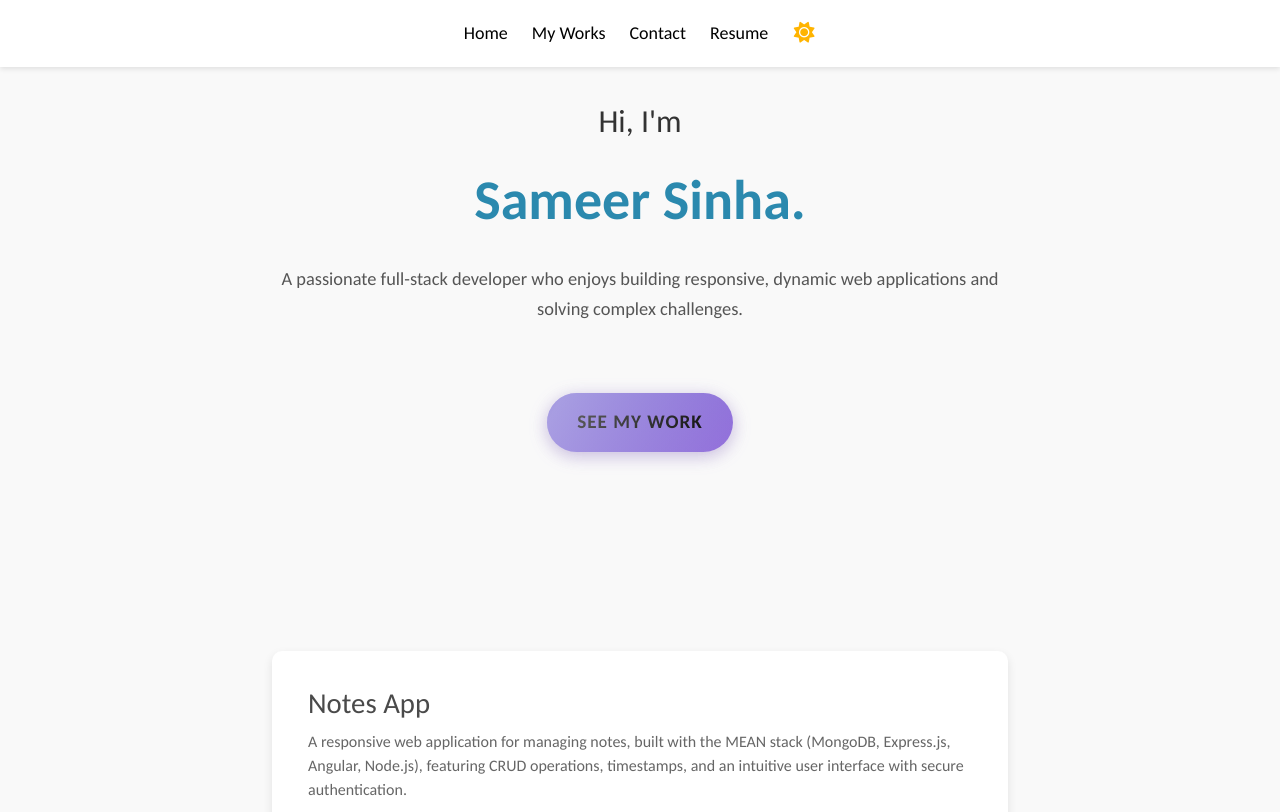
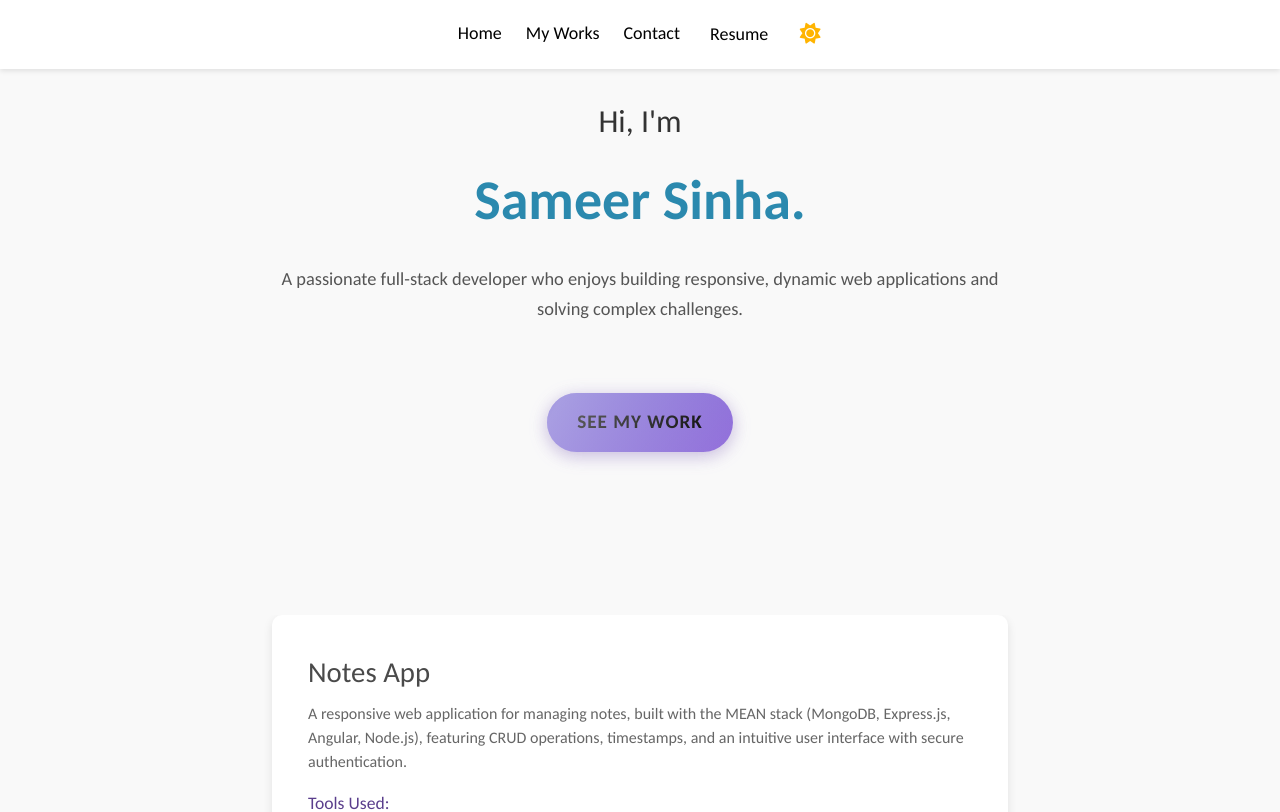
Before and after one commit to sameer882000/portfolio-angular, an Angular app: page / in a window 1280 px wide. Shown: the top 812 px of the page. Built offline with nearby package versions, Linux system fonts and the light colour scheme.

Commit message:
Fixes #123

```diff
--- a/src/app/footer/footer.component.html
+++ b/src/app/footer/footer.component.html
@@ -5,13 +5,13 @@
       <a href="mailto:sameer.882000@gmail.com" target="_blank" title="Mail">
         <i class="fa-solid fa-envelope"></i>
       </a>
-      <a href="https://www.linkedin.com/in/sameer-sinha-4b3a40174/" target="_blank" title="LinkedIn Profile">
+      <a href="https://www.linkedin.com/in/sameer-sinha-4b3a40174/" target="_blank" title="LinkedIn Profile" rel="noopener">
         <i class="fa-brands fa-linkedin"></i>
       </a>
-      <a href="https://www.github.com/sameer882000" target="_blank" title="GitHub Profile">
+      <a href="https://www.github.com/sameer882000" target="_blank" title="GitHub Profile" rel="noopener">
         <i class="fa-brands fa-github"></i>
       </a>
-      <a href="https://x.com/mai_hoon_sameer" target="_blank" title="Twitter Profile">
+      <a href="https://x.com/mai_hoon_sameer" target="_blank" title="Twitter Profile" rel="noopener">
         <i class="fa-brands fa-x-twitter"></i>
       </a>
     </div>
--- a/src/app/header/header.component.css
+++ b/src/app/header/header.component.css
@@ -5,124 +5,93 @@
 body {
     margin: 0;
     font-family: 'Arial', sans-serif;
-    /* Use a modern font */
     background-color: #121212;
-    /* Dark background for body */
     color: #e0e0e0;
-    /* Light text color */
 }
 
 .header {
     position: fixed;
     width: 100%;
-    /* Make it sticky */
     top: 0;
-    /* Stick to the top */
     background: #1c1c1c;
-    /* Dark background */
     color: #e0e0e0;
-    /* Light text color */
     padding: 20px 50px;
-    /* Add padding */
     display: flex;
     justify-content: space-between;
-    /* Space out elements */
     align-items: center;
-    /* Center items vertically */
     transition: background-color 0.3s ease;
-    /* Smooth transition for background */
     z-index: 1000;
-    /* Ensure it's above other content */
     box-shadow: 0 2px 5px rgba(0, 0, 0, 0.5);
-    /* Subtle shadow for depth */
 }
 
 .header-content {
     max-width: 1200px;
-    /* Limit content width */
     width: 100%;
-    /* Full width */
     display: flex;
-    /* Flexbox for layout */
     justify-content: space-evenly;
-    /* Space out elements */
     align-items: center;
-    /* Center items vertically */
 }
 
 .logo {
     font-size: 24px;
-    /* Logo size */
     font-weight: bold;
-    /* Bold text */
     letter-spacing: 1px;
-    /* Spacing between letters */
 }
 
 .nav {
     display: flex;
-    /* Flexbox for navigation */
 }
 
-.nav a {
+.nav a,
+.nav button {
     color: #e0e0e0;
-    /* Light text color */
     text-decoration: none;
     margin: 0 12px;
-    /* Margin between links */
     font-size: 18px;
-    /* Font size */
     position: relative;
-    /* Positioning for effect */
     transition: color 0.3s;
-    /* Smooth color transition */
+    background: none;
+    border: none;
+    cursor: pointer;
+    font-family: inherit;
 }
 
-.nav a::after {
+.nav a::after,
+.nav button::after {
     content: '';
     position: absolute;
-    /* Absolute positioning for underline */
     left: 50%;
-    /* Center the line */
     bottom: -5px;
-    /* Position below text */
     width: 0;
-    /* Start with no width */
     height: 2px;
-    /* Height of the underline */
     background: #a36cb3;
-    /* Gold color for the underline */
     transition: width 0.3s ease, left 0.3s ease;
-    /* Smooth transition */
 }
 
-.nav a:hover {
+.nav a:hover,
+.nav button:hover {
     color: #b782e6;
-    /* Change text color on hover */
 }
 
-.nav a:hover::after {
+.nav a:hover::after,
+.nav button:hover::after {
     width: 100%;
-    /* Expand the underline */
     left: 0;
-    /* Move it to the left */
 }
 
-/* Add media query for responsiveness */
+/* Responsiveness */
 @media (max-width: 768px) {
     .header {
         padding: 10px 20px;
-        /* Adjust padding */
     }
 
     .logo {
         font-size: 20px;
-        /* Adjust logo size */
     }
 
-    .nav a {
+    .nav a,
+    .nav button {
         font-size: 16px;
-        /* Adjust font size */
     }
 }
 
@@ -130,7 +99,6 @@ body {
     background: none;
     border: none;
     width: 24px;
-        /* Fixed width for consistent layout */
     font-size: 1.3rem;
     color: var(--text-color);
     cursor: pointer;
@@ -139,17 +107,42 @@ body {
     align-items: center;
     justify-content: center;
 }
+
 .theme-toggle i {
     font-size: 1.3rem;
     transition: transform 0.3s ease, color 0.3s ease;
 }
 
-.theme-toggle i.fa-moon {
-    /* transform: rotate(-20deg); */
-    /* Just for style */
-}
+.theme-toggle i.fa-moon {}
 
 .theme-toggle i.fa-sun {
     color: #ffb400;
-    /* Sun yellow color */
 }
+
+.resume-link {
+    background: none;
+    border: none;
+    font-size: 18px;
+    color: #e0e0e0;
+    cursor: pointer;
+    transition: color 0.3s ease;
+}
+.resume-link:hover {
+    color: #b782e6;
+}
+
+.resume-link::after {
+    content: '';
+    position: absolute;
+    left: 50%;
+    bottom: -5px;
+    width: 0;
+    height: 2px;
+    background: #a36cb3;
+    transition: width 0.3s ease, left 0.3s ease;
+}
+
+.resume-link:hover::after {
+    width: 100%;
+    left: 0;
+}
--- a/src/app/header/header.component.html
+++ b/src/app/header/header.component.html
@@ -4,8 +4,16 @@
       <a href="#about">Home</a>
       <a href="#projects">My Works</a>
       <a href="#contact">Contact</a>
-      <a style="cursor: pointer;" (click)="downloadResume(); ">Resume</a>
-      <a  class="theme-toggle"  (click)="themeService.toggleTheme();"><i [ngClass]="themeService.isDarkMode ? 'fas fa-moon' : 'fas fa-sun'"></i></a>
+
+      <!-- Resume download button -->
+      <button class="resume-link" (click)="downloadResume()" aria-label="Download Resume">
+        Resume
+      </button>
+
+      <!-- Theme toggle button with an icon -->
+      <button class="theme-toggle" (click)="themeService.toggleTheme()" aria-label="Toggle Theme">
+        <i [ngClass]="themeService.isDarkMode ? 'fas fa-moon' : 'fas fa-sun'"></i>
+      </button>
     </nav>
   </div>
 </header>
--- a/src/app/projects/projects.component.css
+++ b/src/app/projects/projects.component.css
@@ -137,3 +137,7 @@
     display: inline-block;
     /* To align them properly */
 }
+
+.tools {
+font-size: 1.1rem;
+}
--- a/src/app/projects/projects.component.html
+++ b/src/app/projects/projects.component.html
@@ -1,17 +1,15 @@
-<section id="projects" class="projects pt-5">
+<section id="projects" class="projects">
     <div class="container">
-        <br>
-        <br>
         <div class="row justify-content-center">
             <div class="col-md-8" *ngFor="let project of projects">
                 <div class="card project-card mb-4">
                     <div class="card-body">
-                        <h5 class="card-title">{{ project.title }}</h5>
+                      <div class="card-title">{{ project.title }}</div>
                         <p class="card-text">{{ project.description }}</p>
 
                         <!-- Tools Used Section with Inline SVGs -->
                         <div class="tools-used my-3">
-                            <h6>Tools Used:</h6>
+                            <div class="tools" >Tools Used:</div>
                             <div class="tools-icons">
                                 <ng-container *ngFor="let tool of project.tools">
                                     <span title="{{ tool.name }}" aria-hidden="true" class="tool-icon">
--- a/src/index.html
+++ b/src/index.html
@@ -3,7 +3,7 @@
 <head>
   <meta charset="utf-8">
    <meta name="viewport" content="width=device-width, initial-scale=1">
-<title>Portfolio| Sameer Sinha | Full Stack Developer</title>
+<title>Portfolio | Sameer Sinha | Full Stack Developer</title>
   <base href="/">
   <link rel="icon" type="image/png" href="assets/icons/icon.png">
   <link href="https://fonts.googleapis.com/css2?family=Carlito:wght@400;700&display=swap" rel="stylesheet">
--- a/src/styles.css
+++ b/src/styles.css
@@ -85,6 +85,10 @@ body.light-mode .header {
 }
 
 body.light-mode .nav a {
+    color: black !important;
+}
+
+body.light-mode .resume-link {
     color: black !important;
 }
 
```
Also changed, not shown: src/robots.txt (renamed from robots.txt). Lines whose indentation alone changed are shown as unchanged.
